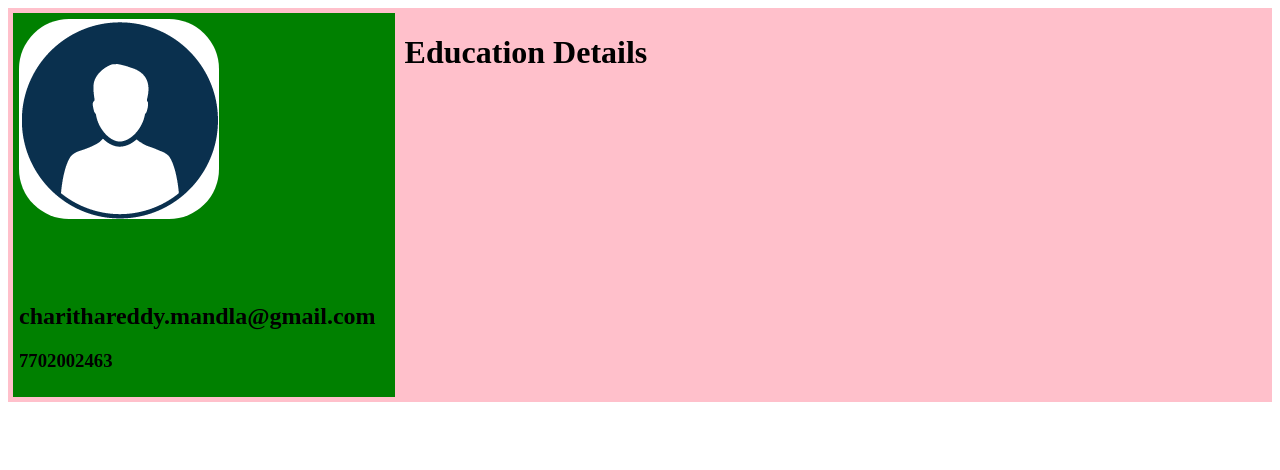
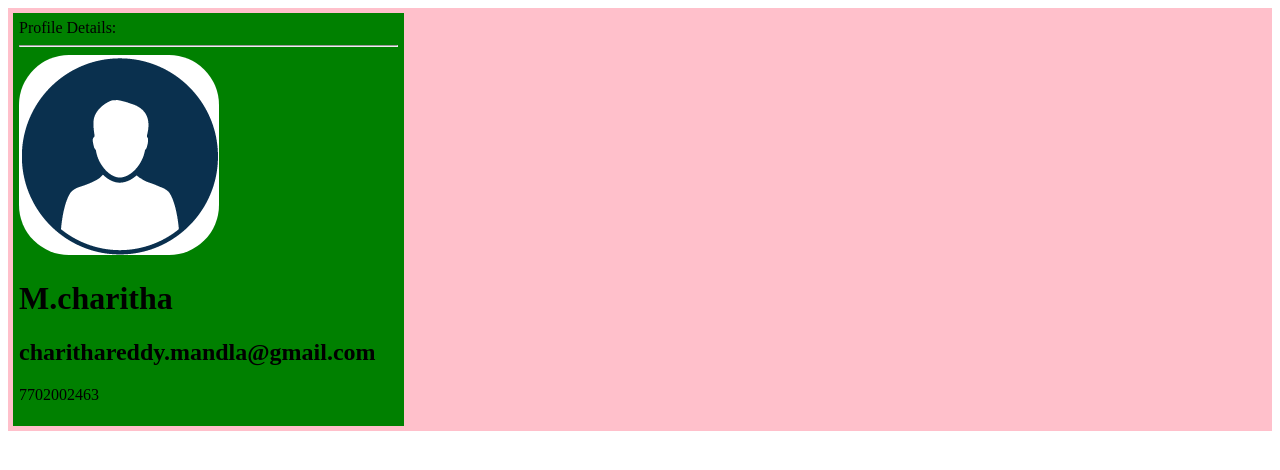
Before and after one commit to 30725CharithaReddyAnju/resume, a plain HTML site: page index.html in a window 1280 px wide. Drawn offline with Linux system fonts and the light colour scheme.

Commit message:
initial commit

```diff
--- a/data.json
+++ b/data.json
@@ -0,0 +1,10 @@
+{
+"left":{
+   "photo":"b.png",
+   "name":"M.charitha",
+   "email":"charithareddy.mandla@gmail.com",
+   "phone":"7702002463"
+
+}
+
+}
--- a/index.html
+++ b/index.html
@@ -7,8 +7,8 @@
     <link rel="stylesheet" href="style.css">
   </head>
   <body>
-    <div class="main">
-    <div class="left">
+    <div class="main" id="main">
+    <!-- <div class="left">
       <img src="b.png" alt="my profile image">
       <h1 id="name">M.Charitha</h1>
       <h2>charithareddy.mandla@gmail.com</h2>
@@ -18,10 +18,10 @@
       <div class="Education">
 <h1>Education Details</h1>
       </div>
-    </div>
+    </div> -->
     </div>
     </body>
-  <script type="text/javascript" src="main.js">
+  <script type="text/javascript" src="main.js"async>
 
   </script>
 
--- a/main.js
+++ b/main.js
@@ -0,0 +1,54 @@
+// ajax call xml http request
+function loadjson(file,callback)
+{
+  var xhr=new XMLHttpRequest();
+  xhr.overrideMimeType("application/json");
+  xhr.open("GET",file,true);
+  xhr.onreadystatechange=function()
+   {
+    if(xhr.readyState===4 && xhr.status=="200")
+     {
+      callback(xhr.responseText);
+    }
+
+  }
+  xhr.send();
+}
+// function calling
+loadjson("data.json", function(text)
+{
+  let data=JSON.parse(text);
+  console.log(data);
+  // json left object refer
+basics(data.left);
+})
+// for main div calling
+// var main=document.queryselector('.main');
+// for main id calling
+ var main=document.getElementById('main');
+ var left=document.createElement("div");
+ // add class name to element
+ left.classList.add("left");
+ // add id to element
+  left.setAttribute("id","left");
+  // adding text to div
+  left.textContent="Profile Details:"
+  left.appendChild(document.createElement("HR"));
+ // appending to main div
+ main.appendChild(left);
+ function basics(leftside)
+{
+var image=document.createElement("img");
+image.src=leftside.photo;
+left.appendChild(image);
+var name=document.createElement("h1");
+name.textContent=leftside.name;
+left.appendChild(name);
+var email=document.createElement("h2");
+email.textContent=leftside.email;
+left.appendChild(email);
+var ph=document.createElement("p");
+ph.textContent=leftside.phone;
+left.appendChild(ph);
+console.log(left);
+}
```
